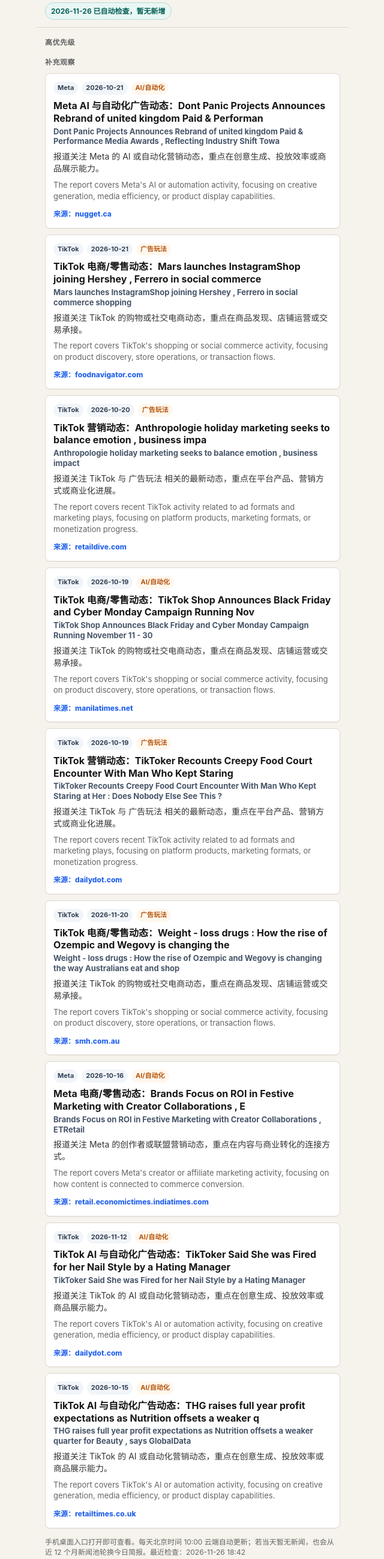
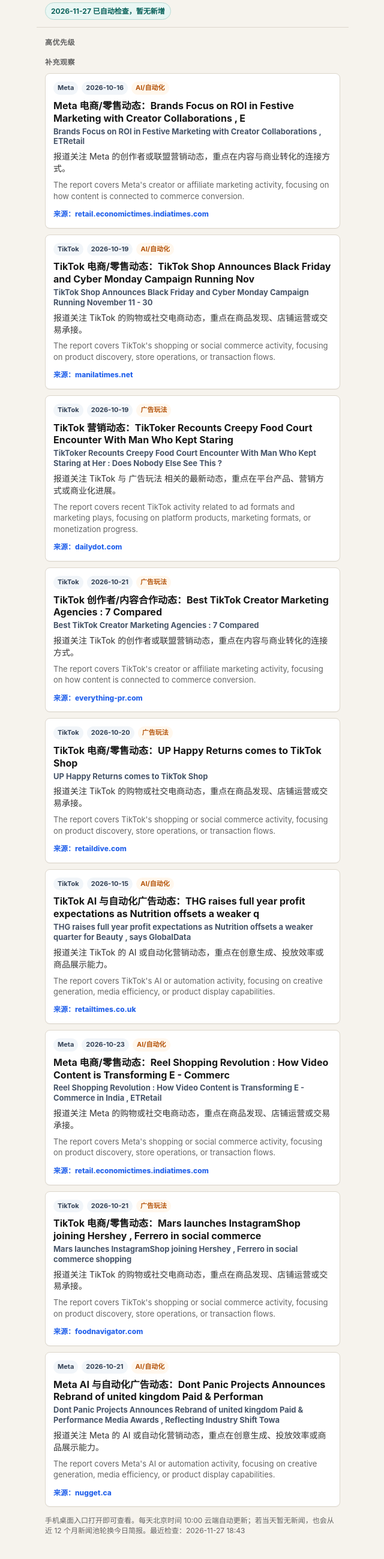
Before and after one commit to ruiting227-byte/ad-news-dashboard-live, a plain HTML site: page index.html in a window 1280 px wide. Shown: the part 75-2674 px from the top of the page at 60% size, without its empty margins (319-959 px from the left). Drawn offline with Linux system fonts and the light colour scheme.

Commit message:
Update ad news dashboard

```diff
--- a/data/news.json
+++ b/data/news.json
@@ -1,6 +1,6 @@
 {
   "title": "竞媒小动态",
-  "updatedAt": "2026-11-26",
+  "updatedAt": "2026-11-27",
   "scope": "过去 12 个月｜TikTok、Meta｜CPG：美妆、零售、食品",
   "status": "已自动检查，暂无新增",
   "items": [
@@ -239,5 +239,5 @@
       "summaryZh": "报道关注 TikTok 的创作者或联盟营销动态，重点在内容与商业转化的连接方式。"
     }
   ],
-  "lastCheckedAt": "2026-11-26 18:42"
+  "lastCheckedAt": "2026-11-27 18:43"
 }
--- a/index.html
+++ b/index.html
@@ -23,20 +23,20 @@
 </head>
 <body>
   <main>
-    <header><h1>竞媒小动态</h1><p class="sub">过去 12 个月｜TikTok、Meta｜CPG：美妆、零售、食品</p><div class="status">2026-11-26 已自动检查，暂无新增</div></header>
+    <header><h1>竞媒小动态</h1><p class="sub">过去 12 个月｜TikTok、Meta｜CPG：美妆、零售、食品</p><div class="status">2026-11-27 已自动检查，暂无新增</div></header>
     <div class="section-title">高优先级</div>
 
     <div class="section-title">补充观察</div>
-    <article><div class="meta"><span class="tag">Meta</span><span class="tag">2026-10-21</span><span class="tag retail">AI/自动化</span></div><h2>Meta AI 与自动化广告动态：Dont Panic Projects Announces Rebrand of united kingdom Paid &amp; Performan<span>Dont Panic Projects Announces Rebrand of united kingdom Paid &amp; Performance Media Awards , Reflecting Industry Shift Towa</span></h2><p>报道关注 Meta 的 AI 或自动化营销动态，重点在创意生成、投放效率或商品展示能力。</p><p class="en">The report covers Meta&#x27;s AI or automation activity, focusing on creative generation, media efficiency, or product display capabilities.</p><a href="https://www.nugget.ca/press-releases/newsfile/dont-panic-projects-announces-rebrand-of-uk-paid-performance-media-awards-reflecting-industry-shift-towards-performance-led-marketing/">来源：nugget.ca</a></article>
-    <article><div class="meta"><span class="tag">TikTok</span><span class="tag">2026-10-21</span><span class="tag retail">广告玩法</span></div><h2>TikTok 电商/零售动态：Mars launches InstagramShop joining Hershey , Ferrero in social commerce<span>Mars launches InstagramShop joining Hershey , Ferrero in social commerce shopping</span></h2><p>报道关注 TikTok 的购物或社交电商动态，重点在商品发现、店铺运营或交易承接。</p><p class="en">The report covers TikTok&#x27;s shopping or social commerce activity, focusing on product discovery, store operations, or transaction flows.</p><a href="https://www.foodnavigator.com/Article/2026/10/21/mars-launches-instagramshop-joining-hershey-ferrero-in-social-commerce-shopping/">来源：foodnavigator.com</a></article>
-    <article><div class="meta"><span class="tag">TikTok</span><span class="tag">2026-10-20</span><span class="tag retail">广告玩法</span></div><h2>TikTok 营销动态：Anthropologie holiday marketing seeks to balance emotion , business impa<span>Anthropologie holiday marketing seeks to balance emotion , business impact</span></h2><p>报道关注 TikTok 与 广告玩法 相关的最新动态，重点在平台产品、营销方式或商业化进展。</p><p class="en">The report covers recent TikTok activity related to ad formats and marketing plays, focusing on platform products, marketing formats, or monetization progress.</p><a href="https://www.retaildive.com/news/anthropologie-holiday-marketing-campaign/833440/">来源：retaildive.com</a></article>
+    <article><div class="meta"><span class="tag">Meta</span><span class="tag">2026-10-16</span><span class="tag retail">AI/自动化</span></div><h2>Meta 电商/零售动态：Brands Focus on ROI in Festive Marketing with Creator Collaborations , E<span>Brands Focus on ROI in Festive Marketing with Creator Collaborations , ETRetail</span></h2><p>报道关注 Meta 的创作者或联盟营销动态，重点在内容与商业转化的连接方式。</p><p class="en">The report covers Meta&#x27;s creator or affiliate marketing activity, focusing on how content is connected to commerce conversion.</p><a href="https://retail.economictimes.indiatimes.com/news/industry/festive-marketing-faces-an-roi-test-as-brands-shift-towards-creators-targeted-digital/134986203">来源：retail.economictimes.indiatimes.com</a></article>
     <article><div class="meta"><span class="tag">TikTok</span><span class="tag">2026-10-19</span><span class="tag retail">AI/自动化</span></div><h2>TikTok 电商/零售动态：TikTok Shop Announces Black Friday and Cyber Monday Campaign Running Nov<span>TikTok Shop Announces Black Friday and Cyber Monday Campaign Running November 11 - 30</span></h2><p>报道关注 TikTok 的购物或社交电商动态，重点在商品发现、店铺运营或交易承接。</p><p class="en">The report covers TikTok&#x27;s shopping or social commerce activity, focusing on product discovery, store operations, or transaction flows.</p><a href="https://www.manilatimes.net/2026/10/19/tmt-newswire/globenewswire/tiktok-shop-announces-black-friday-and-cyber-monday-campaign-running-november-11-30/2448867">来源：manilatimes.net</a></article>
     <article><div class="meta"><span class="tag">TikTok</span><span class="tag">2026-10-19</span><span class="tag retail">广告玩法</span></div><h2>TikTok 营销动态：TikToker Recounts Creepy Food Court Encounter With Man Who Kept Staring<span>TikToker Recounts Creepy Food Court Encounter With Man Who Kept Staring at Her : Does Nobody Else See This ?</span></h2><p>报道关注 TikTok 与 广告玩法 相关的最新动态，重点在平台产品、营销方式或商业化进展。</p><p class="en">The report covers recent TikTok activity related to ad formats and marketing plays, focusing on platform products, marketing formats, or monetization progress.</p><a href="https://dailydot.com/tiktoker-recounts-creepy-food-court-encounter-with-man-who-kept-staring-at-her-does-nobody-else-see-this">来源：dailydot.com</a></article>
-    <article><div class="meta"><span class="tag">TikTok</span><span class="tag">2026-11-20</span><span class="tag retail">广告玩法</span></div><h2>TikTok 电商/零售动态：Weight - loss drugs : How the rise of Ozempic and Wegovy is changing the<span>Weight - loss drugs : How the rise of Ozempic and Wegovy is changing the way Australians eat and shop</span></h2><p>报道关注 TikTok 的购物或社交电商动态，重点在商品发现、店铺运营或交易承接。</p><p class="en">The report covers TikTok&#x27;s shopping or social commerce activity, focusing on product discovery, store operations, or transaction flows.</p><a href="https://www.smh.com.au/business/consumer-affairs/pushing-food-around-the-plate-how-weight-loss-drugs-are-changing-what-australia-eats-20261120-p61erb.html">来源：smh.com.au</a></article>
-    <article><div class="meta"><span class="tag">Meta</span><span class="tag">2026-10-16</span><span class="tag retail">AI/自动化</span></div><h2>Meta 电商/零售动态：Brands Focus on ROI in Festive Marketing with Creator Collaborations , E<span>Brands Focus on ROI in Festive Marketing with Creator Collaborations , ETRetail</span></h2><p>报道关注 Meta 的创作者或联盟营销动态，重点在内容与商业转化的连接方式。</p><p class="en">The report covers Meta&#x27;s creator or affiliate marketing activity, focusing on how content is connected to commerce conversion.</p><a href="https://retail.economictimes.indiatimes.com/news/industry/festive-marketing-faces-an-roi-test-as-brands-shift-towards-creators-targeted-digital/134986203">来源：retail.economictimes.indiatimes.com</a></article>
-    <article><div class="meta"><span class="tag">TikTok</span><span class="tag">2026-11-12</span><span class="tag retail">AI/自动化</span></div><h2>TikTok AI 与自动化广告动态：TikToker Said She was Fired for her Nail Style by a Hating Manager<span>TikToker Said She was Fired for her Nail Style by a Hating Manager</span></h2><p>报道关注 TikTok 的 AI 或自动化营销动态，重点在创意生成、投放效率或商品展示能力。</p><p class="en">The report covers TikTok&#x27;s AI or automation activity, focusing on creative generation, media efficiency, or product display capabilities.</p><a href="https://dailydot.com/tiktoker-says-her-manager-fired-her-over-a-nail-style-hr-had-already-approved-despite-her-explaining-the-rules-she-was-given-during-orientation">来源：dailydot.com</a></article>
+    <article><div class="meta"><span class="tag">TikTok</span><span class="tag">2026-10-21</span><span class="tag retail">广告玩法</span></div><h2>TikTok 创作者/内容合作动态：Best TikTok Creator Marketing Agencies : 7 Compared<span>Best TikTok Creator Marketing Agencies : 7 Compared</span></h2><p>报道关注 TikTok 的创作者或联盟营销动态，重点在内容与商业转化的连接方式。</p><p class="en">The report covers TikTok&#x27;s creator or affiliate marketing activity, focusing on how content is connected to commerce conversion.</p><a href="https://everything-pr.com/tiktok-creator-marketing-agencies">来源：everything-pr.com</a></article>
+    <article><div class="meta"><span class="tag">TikTok</span><span class="tag">2026-10-20</span><span class="tag retail">广告玩法</span></div><h2>TikTok 电商/零售动态：UP Happy Returns comes to TikTok Shop<span>UP Happy Returns comes to TikTok Shop</span></h2><p>报道关注 TikTok 的购物或社交电商动态，重点在商品发现、店铺运营或交易承接。</p><p class="en">The report covers TikTok&#x27;s shopping or social commerce activity, focusing on product discovery, store operations, or transaction flows.</p><a href="https://www.retaildive.com/news/ups-happy-returns-tiktok-shop/833322/">来源：retaildive.com</a></article>
     <article><div class="meta"><span class="tag">TikTok</span><span class="tag">2026-10-15</span><span class="tag retail">AI/自动化</span></div><h2>TikTok AI 与自动化广告动态：THG raises full year profit expectations as Nutrition offsets a weaker q<span>THG raises full year profit expectations as Nutrition offsets a weaker quarter for Beauty , says GlobalData</span></h2><p>报道关注 TikTok 的 AI 或自动化营销动态，重点在创意生成、投放效率或商品展示能力。</p><p class="en">The report covers TikTok&#x27;s AI or automation activity, focusing on creative generation, media efficiency, or product display capabilities.</p><a href="https://retailtimes.co.uk/thg-raises-full-year-profit-expectations-as-nutrition-offsets-a-weaker-quarter-for-beauty-says-globaldata/">来源：retailtimes.co.uk</a></article>
-    <footer>手机桌面入口打开即可查看。每天北京时间 10:00 云端自动更新；若当天暂无新闻，也会从近 12 个月新闻池轮换今日简报。最近检查：2026-11-26 18:42</footer>
+    <article><div class="meta"><span class="tag">Meta</span><span class="tag">2026-10-23</span><span class="tag retail">AI/自动化</span></div><h2>Meta 电商/零售动态：Reel Shopping Revolution : How Video Content is Transforming E - Commerc<span>Reel Shopping Revolution : How Video Content is Transforming E - Commerce in India , ETRetail</span></h2><p>报道关注 Meta 的购物或社交电商动态，重点在商品发现、店铺运营或交易承接。</p><p class="en">The report covers Meta&#x27;s shopping or social commerce activity, focusing on product discovery, store operations, or transaction flows.</p><a href="https://retail.economictimes.indiatimes.com/news/e-commerce/e-tailing/reel-deal-the-next-big-thing-in-online-shopping-is-playing-on-your-screen/135139279">来源：retail.economictimes.indiatimes.com</a></article>
+    <article><div class="meta"><span class="tag">TikTok</span><span class="tag">2026-10-21</span><span class="tag retail">广告玩法</span></div><h2>TikTok 电商/零售动态：Mars launches InstagramShop joining Hershey , Ferrero in social commerce<span>Mars launches InstagramShop joining Hershey , Ferrero in social commerce shopping</span></h2><p>报道关注 TikTok 的购物或社交电商动态，重点在商品发现、店铺运营或交易承接。</p><p class="en">The report covers TikTok&#x27;s shopping or social commerce activity, focusing on product discovery, store operations, or transaction flows.</p><a href="https://www.foodnavigator.com/Article/2026/10/21/mars-launches-instagramshop-joining-hershey-ferrero-in-social-commerce-shopping/">来源：foodnavigator.com</a></article>
+    <article><div class="meta"><span class="tag">Meta</span><span class="tag">2026-10-21</span><span class="tag retail">AI/自动化</span></div><h2>Meta AI 与自动化广告动态：Dont Panic Projects Announces Rebrand of united kingdom Paid &amp; Performan<span>Dont Panic Projects Announces Rebrand of united kingdom Paid &amp; Performance Media Awards , Reflecting Industry Shift Towa</span></h2><p>报道关注 Meta 的 AI 或自动化营销动态，重点在创意生成、投放效率或商品展示能力。</p><p class="en">The report covers Meta&#x27;s AI or automation activity, focusing on creative generation, media efficiency, or product display capabilities.</p><a href="https://www.nugget.ca/press-releases/newsfile/dont-panic-projects-announces-rebrand-of-uk-paid-performance-media-awards-reflecting-industry-shift-towards-performance-led-marketing/">来源：nugget.ca</a></article>
+    <footer>手机桌面入口打开即可查看。每天北京时间 10:00 云端自动更新；若当天暂无新闻，也会从近 12 个月新闻池轮换今日简报。最近检查：2026-11-27 18:43</footer>
   </main>
 </body>
 </html>
```
